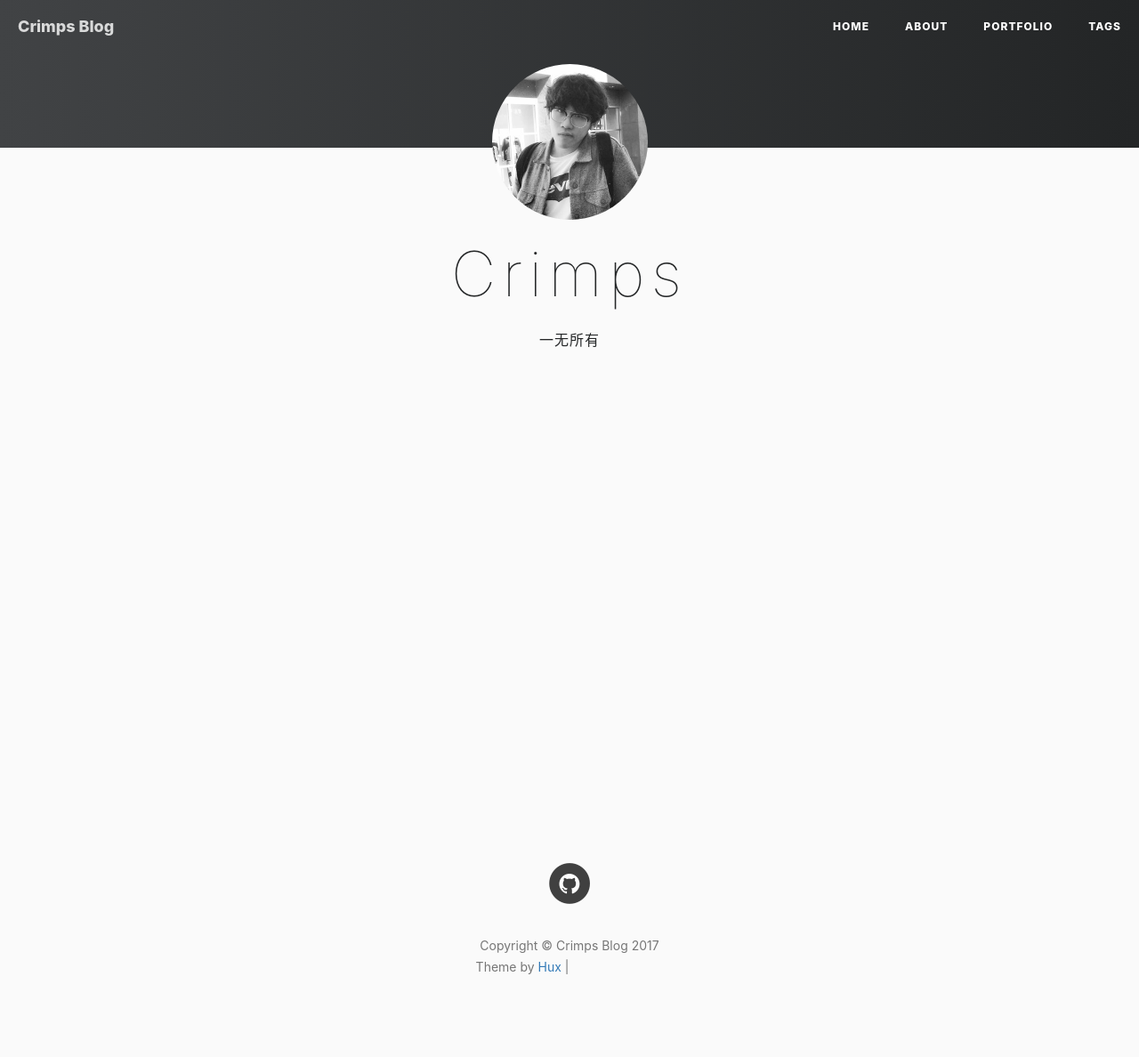
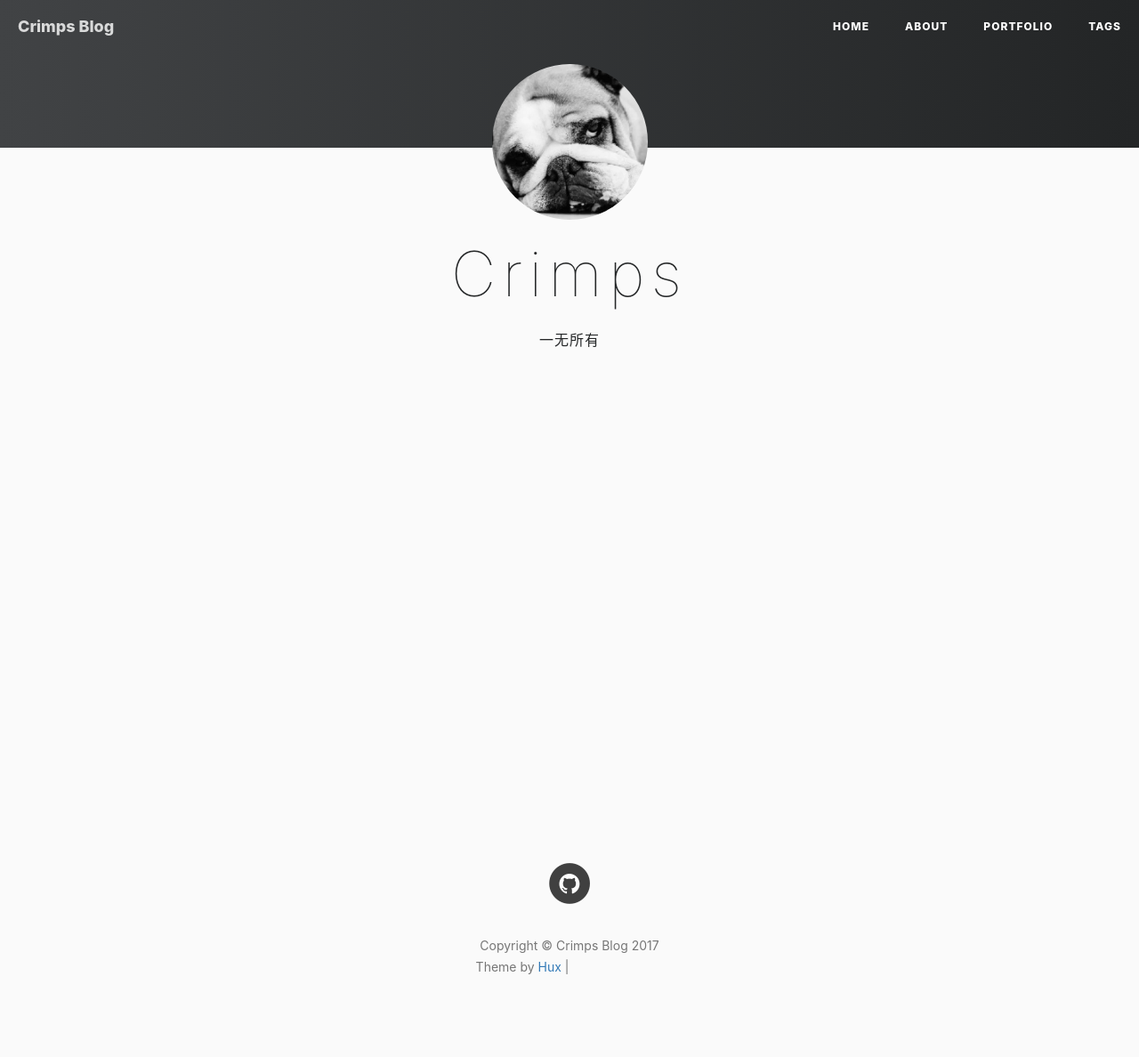
Before and after one commit to crimps/crimps.github.io, a Jekyll site: the page built from portfolio/index.html, in a window 1280 px wide. Shown: the whole page at 89% size. Built offline with Jekyll 4.4.1, drawn with Linux system fonts in a browser that asks for light colours; nearby versions of some CDN libraries; comment, search, counter and statistics services are not loaded; grey boxes are pictures that could not be loaded.

Commit message:
修改头像图片

```diff
--- a/portfolio/index.html
+++ b/portfolio/index.html
@@ -16,7 +16,7 @@
 	<body>
 		<div class="container" style="margin:0;padding:0;width:100%;">
 			<header>
-				<img width="175" height="175" style="border-radius:50%;" src="/img/avatar-hux.jpg">
+				<img width="175" height="175" style="border-radius:50%;" src="/img/avatar-crimps.jpeg">
 				<h1>Crimps</h1>
 				<p>一无所有</p>
 			</header>
```
Also changed, not shown: img/avatar-crimps.jpeg (added).
